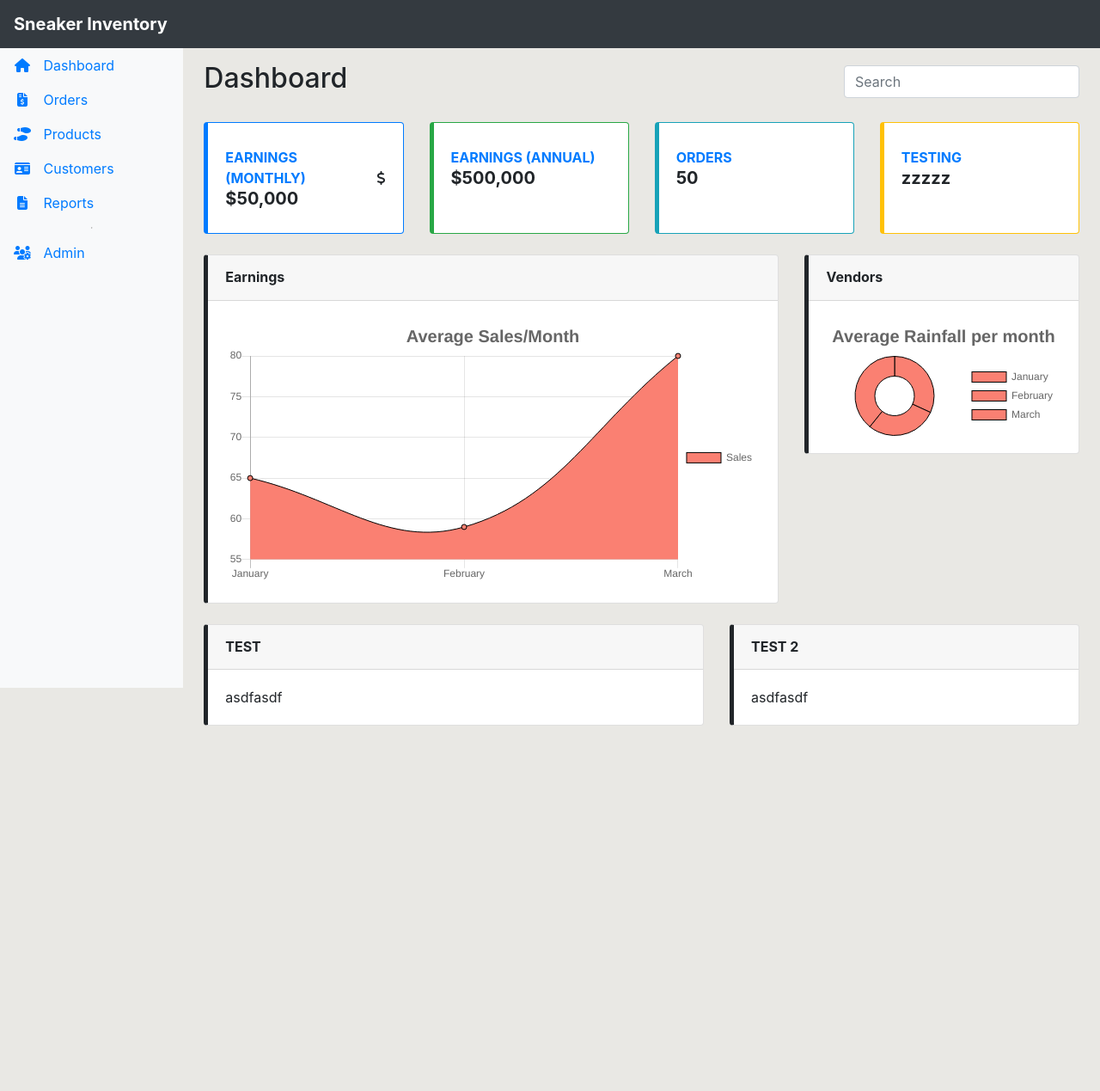
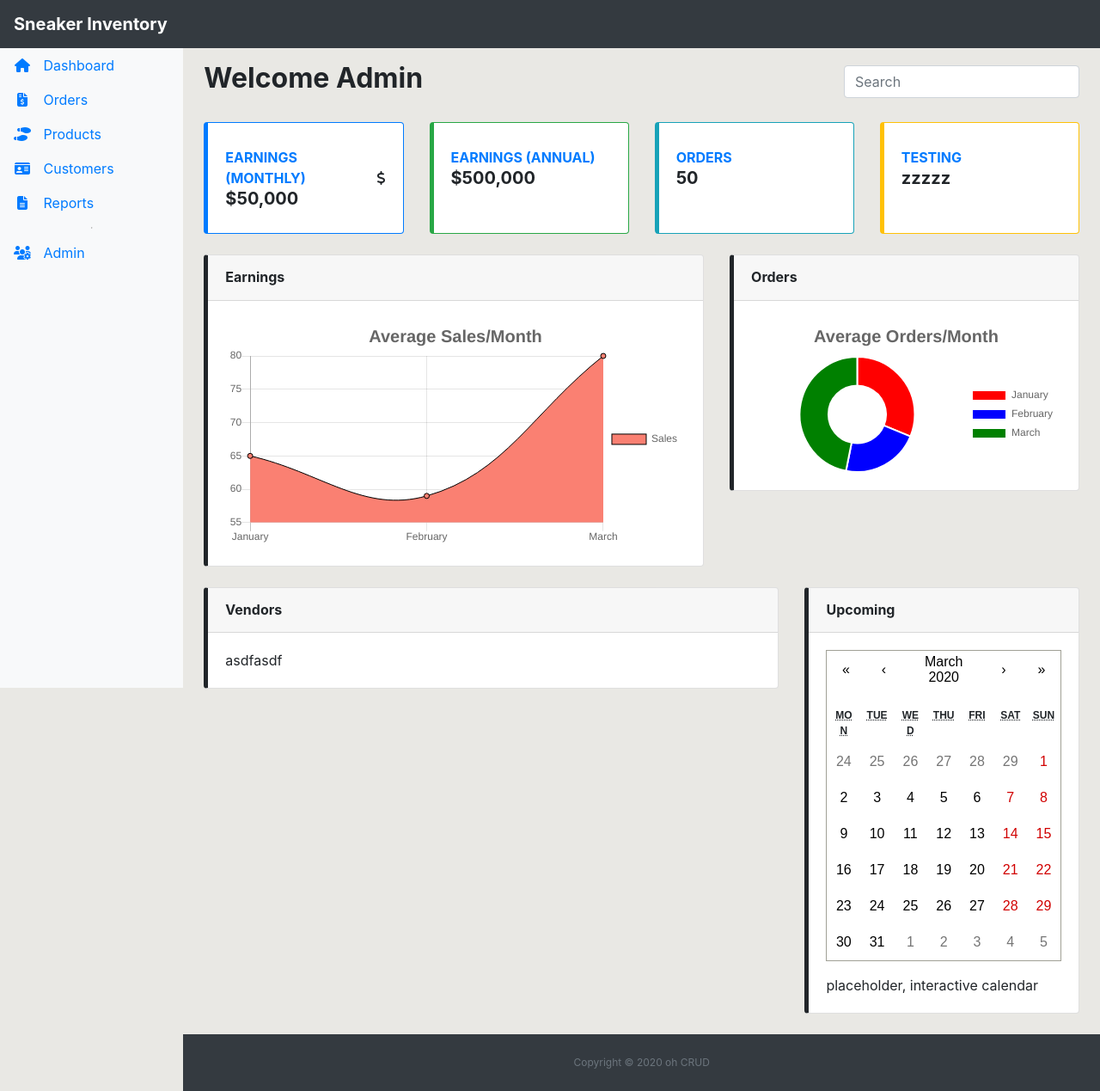
Before and after one commit to resousa/project-2, a React (Create React App) app: page / in a window 1280 px wide. Shown: the whole page at 86% size. Before the commit the page ends 868 px from the top, so only its background shows below. Built offline with nearby package versions, Linux system fonts and the light colour scheme.

Commit message:
added calendar and footer

```diff
--- a/src/components/Dashboard.js
+++ b/src/components/Dashboard.js
@@ -1,6 +1,7 @@
 import React from 'react';
 import './Dashboard.css';
 import { Line, Doughnut } from 'react-chartjs-2';
+import Calendar from 'react-calendar';
 
 const state = {
   labels: ['January', 'February', 'March'],
@@ -11,6 +12,18 @@ const state = {
       borderColor: 'rgba(0,0,0,1)',
       borderWidth: 1,
       data: [65, 59, 80]
+    }
+  ]
+};
+
+const state2 = {
+  labels: ['January', 'February', 'March'],
+  datasets: [
+    {
+      label: 'Orders',
+      backgroundColor: ['red', 'blue', 'green'],
+      hoverBackgroundColor: ['#501800', '#501800', '#501800'],
+      data: [100, 70, 150]
     }
   ]
 };
@@ -69,11 +82,11 @@ export default function Dashboard(props) {
           <main role='main' className='col-md-9 ml-sm-auto col-lg-10 px-4'>
             <div className='d-flex justify-content-between flex-wrap flex-md-nowrap align-items-center pt-3 pb-2 mb-3'>
               <div>
-                <h2>Dashboard</h2>
+                <h2 className='font-weight-bold'>Welcome {props.name}</h2>
               </div>
               <div>
                 <input
-                  class='form-control'
+                  className='form-control'
                   type='text'
                   placeholder='Search'
                   aria-label='Search'
@@ -154,7 +167,7 @@ export default function Dashboard(props) {
               </div>
             </div>
             <div className='row'>
-              <div className='col-xl-8 col-md-7'>
+              <div className='col-xl-7 col-md-6'>
                 <div className='card mb-4'>
                   <div className='card-header py-3 d-flex flex-row align-items-center justify-content-between'>
                     <h6 className='m-0 font-weight-bold'>Earnings</h6>
@@ -177,18 +190,18 @@ export default function Dashboard(props) {
                   </div>
                 </div>
               </div>
-              <div className='col-xl-4 col-md-5'>
+              <div className='col-xl-5 col-md-6'>
                 <div className='card mb-4'>
                   <div className='card-header py-3 d-flex flex-row align-items-center justify-content-between'>
-                    <h6 className='m-0 font-weight-bold'>Vendors</h6>
+                    <h6 className='m-0 font-weight-bold'>Orders</h6>
                   </div>
-                  <div className='card-body'>
+                  <div className='card-body orders'>
                     <Doughnut
-                      data={state}
+                      data={state2}
                       options={{
                         title: {
                           display: true,
-                          text: 'Average Rainfall per month',
+                          text: 'Average Orders/Month',
                           fontSize: 20
                         },
                         legend: {
@@ -202,24 +215,36 @@ export default function Dashboard(props) {
               </div>
             </div>
             <div className='row'>
-              <div className='col-xl-7 col-md-6'>
+              <div className='col-xl-8 col-md-7'>
                 <div className='card mb-4'>
                   <div className='card-header py-3 d-flex flex-row align-items-center justify-content-between'>
-                    <h6 className='m-0 font-weight-bold'>TEST</h6>
+                    <h6 className='m-0 font-weight-bold'>Vendors</h6>
                   </div>
                   <div className='card-body'>asdfasdf</div>
                 </div>
               </div>
 
-              <div className='col-xl-5 col-md-6'>
+              <div className='col-xl-4 col-md-5'>
                 <div className='card mb-4'>
                   <div className='card-header py-3 d-flex flex-row align-items-center justify-content-between'>
-                    <h6 className='m-0 font-weight-bold'>TEST 2</h6>
+                    <h6 className='m-0 font-weight-bold'>Upcoming</h6>
                   </div>
-                  <div className='card-body'>asdfasdf</div>
+                  <div className='card-body justify-content-center'>
+                    <Calendar />
+                    <div className='pt-3'>
+                      <span>placeholder, interactive calendar</span>
+                    </div>
+                  </div>
                 </div>
               </div>
             </div>
+            <footer className='sticky-footer bg-dark'>
+              <div className='my-auto'>
+                <div className='copyright text-center my-auto'>
+                  <span className='text-muted'>Copyright &copy; 2020 oh CRUD</span>
+                </div>
+              </div>
+            </footer>
           </main>
         </div>
       </div>
```
